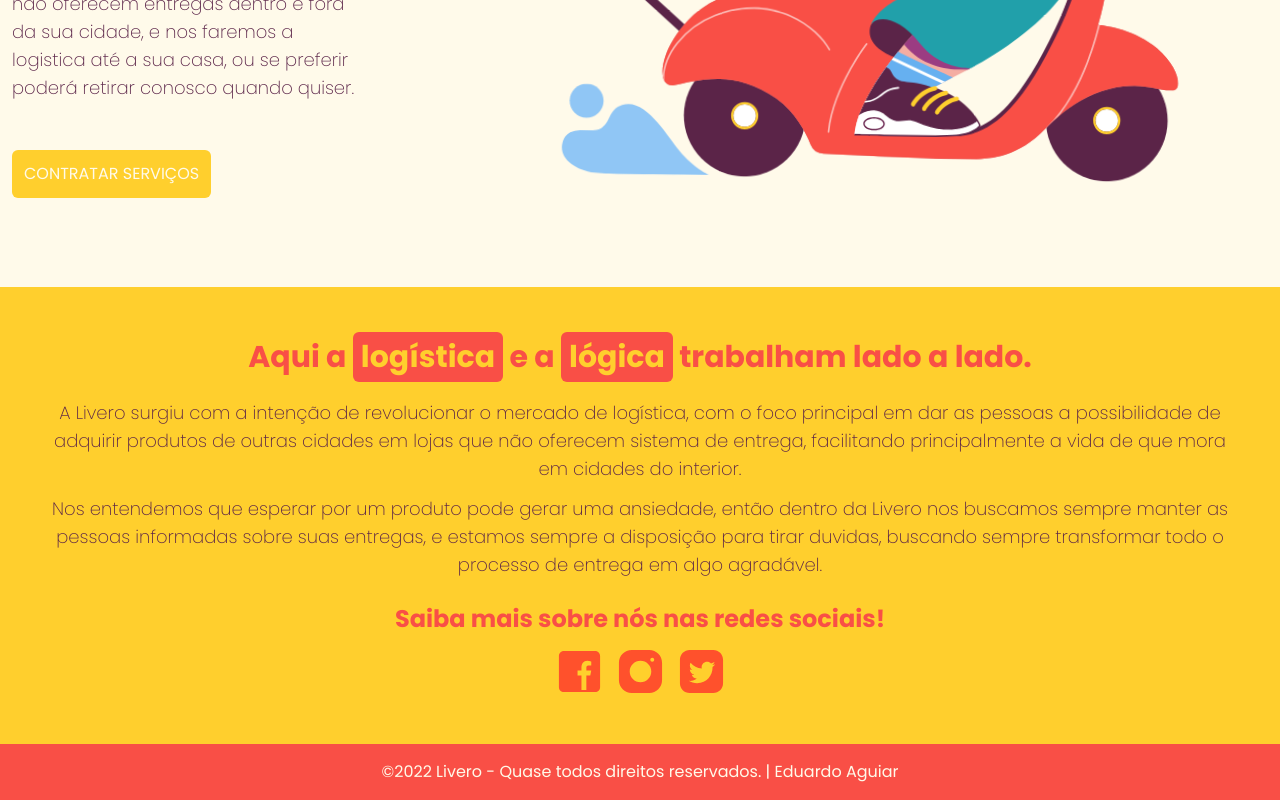
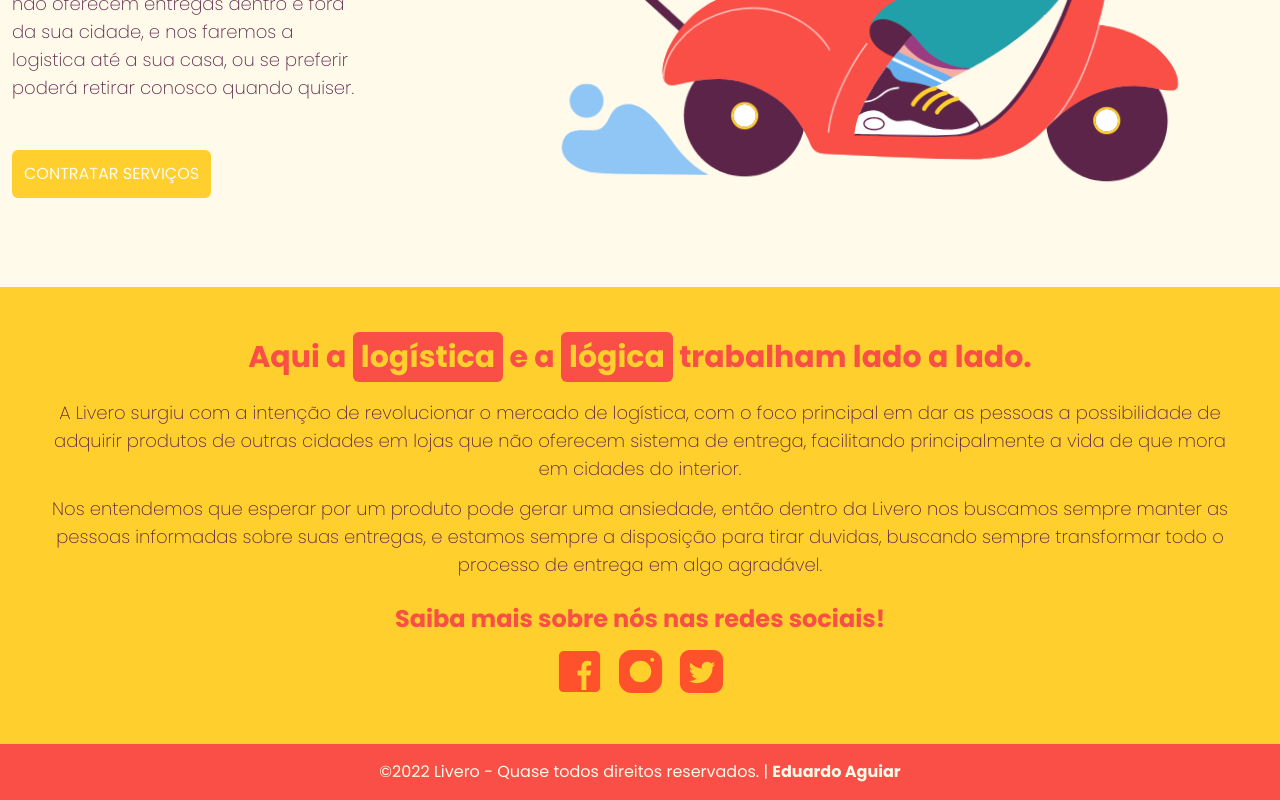
Before and after one commit to EduardoAguiarS/Livero, a Next.js app: page / in a window 1280 px wide. Shown: the part 600-1400 px from the top of the page. Built offline with nearby package versions, Linux system fonts and the light colour scheme.

Commit message:
footer finish

```diff
--- a/components/Footer.tsx
+++ b/components/Footer.tsx
@@ -8,6 +8,7 @@
         <a
           href="https://www.linkedin.com/in/eduardo-aguiar-s/"
           target={`_blank`}
+          className="font-bold hover:text-yellow"
         >
           Eduardo Aguiar
         </a>
```
